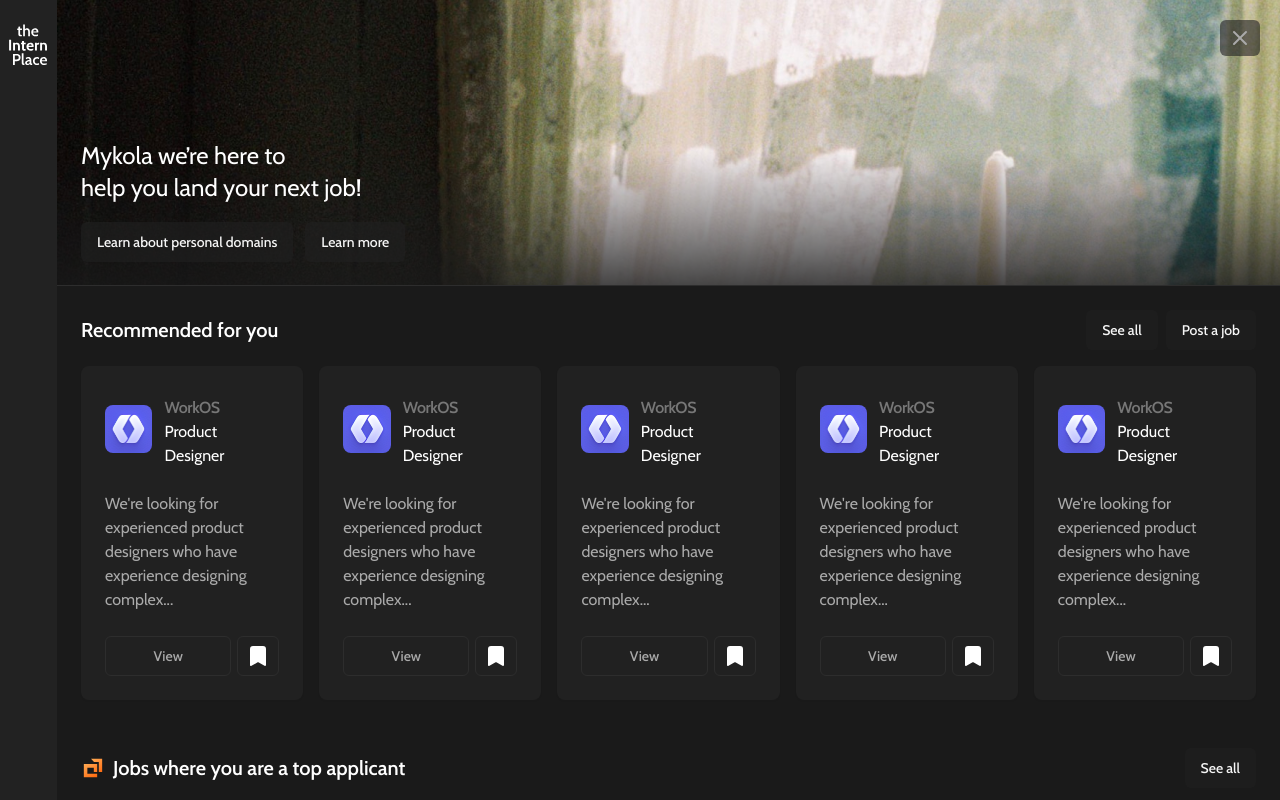
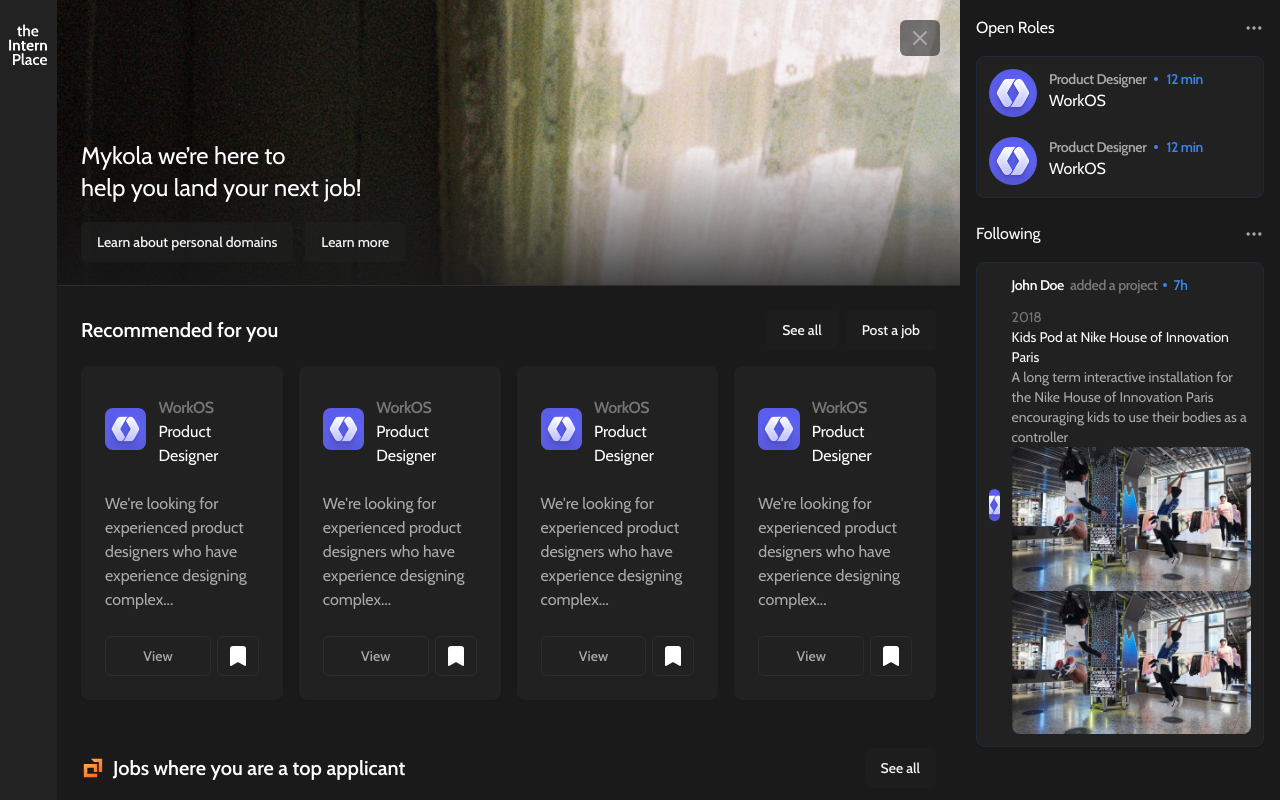
Before and after one commit to kemerald25/the-intern-placee, a React (Vite) app: page / in a window 1280 px wide. Shown: the top 800 px of the page. Built offline with nearby package versions, Linux system fonts and the light colour scheme.

Commit message:
fix: tailwind config, feat: start activity panel on home page

```diff
--- a/src/index.css
+++ b/src/index.css
@@ -35,6 +35,13 @@
 		--ring: 222.2 84% 4.9%;
 
 		--radius: 0.5rem;
+
+		--border: 217.2 32.6% 17.5%;
+		--input: 217.2 32.6% 17.5%;
+		--ring: 212.7 26.8% 83.9%;
+		--green-main: 97 58% 56%;
+		--green-light: 97 59% 71%;
+		--blue-light: 215 83% 58%;
 	}
 
 	.dark {
--- a/src/pages/home.tsx
+++ b/src/pages/home.tsx
@@ -1,4 +1,4 @@
-import { MapPin, X } from "lucide-react";
+import { Ellipsis, MapPin, X } from "lucide-react";
 import { useState } from "react";
 import { Bookmark } from "../components/Bookmark";
 import { Button } from "../components/ui/button";
@@ -18,6 +18,8 @@
 
 	return (
 		<RootLayout>
+			<div className="grid grid-cols-[1fr_20rem]">
+				<div>
 					{isHeaderOpen && (
 						<header className="min-h-[17.875rem] pb-6 text-white flex justify-end flex-col w-full relative isolate">
 							{/* Dave me without conscience */}
@@ -63,7 +65,6 @@
 								<JobDetailsBriefCard />
 								<JobDetailsBriefCard />
 								<JobDetailsBriefCard />
-						<JobDetailsBriefCard />
 							</div>
 						</section>
 
@@ -93,6 +94,82 @@
 							</div>
 						</section>
 					</InlinePaddingContainer>
+				</div>
+				<div className="px-4 pt-4 pb-6 space-y-6">
+					<div className="space-y-4">
+						<div className="flex items-center gap-x-4 justify-between">
+							<h2>Open Roles</h2>
+							<button>
+								<Ellipsis size={20} />
+							</button>
+						</div>
+						<Card className="border p-3 space-y-5">
+							<RolesList />
+							<RolesList />
+						</Card>
+					</div>
+					<div className="space-y-4">
+						<div className="flex items-center gap-x-4 justify-between">
+							<h2>Following</h2>
+							<button>
+								<Ellipsis size={20} />
+							</button>
+						</div>
+						<Card className="border p-3 space-y-5">
+							<div className="flex gap-x-3 items-center">
+								<div className="aspect-square size-8 rounded-full overflow-hidden">
+									<img
+										className="w-full h-full object-cover"
+										src="/svgs/demo-logo.svg"
+										alt="demo logo"
+										width={150}
+										height={150}
+									/>
+								</div>
+								<div className="space-y-3">
+									<CardTitle className="text-sm flex gap-x-1.5 items-center">
+										<span className="text-white">John Doe</span>
+										<span className="text-placeholder">added a project</span>
+										<span
+											aria-hidden="true"
+											className="size-1 bg-blue-light rounded-full"></span>
+										<span className="text-blue-light">7h</span>
+									</CardTitle>
+									<div className="text-sm">
+										<p className="text-placeholder">2018</p>
+										<div>
+											<h3 className="text-sm text-white">
+												Kids Pod at Nike House of Innovation Paris
+											</h3>
+											<p>
+												A long term interactive installation for the Nike House
+												of Innovation Paris encouraging kids to use their bodies
+												as a controller
+											</p>
+										</div>
+										<div className="flex items-center gap-x-2 flex-wrap">
+											<img
+												src="/images/following-demo.png"
+												className="rounded-lg w-full object-cover"
+												alt=""
+												width={120}
+												height={80}
+											/>
+											<img
+												src="/images/following-demo.png"
+												className="rounded-lg w-full object-cover"
+												alt=""
+												width={120}
+												height={80}
+											/>
+										</div>
+									</div>
+								</div>
+							</div>
+						</Card>
+					</div>
+				</div>
+			</div>
 		</RootLayout>
 	);
 }
@@ -157,7 +234,7 @@
 					</div>
 				</div>
 				<div className="flex items-center gap-x-2">
-					<div className="bg-green-light/[7] rounded-lg px-3 py-1.5">
+					<div className="bg-green-light/[0.07] rounded-lg px-3 py-1.5">
 						<p className="text-green-light text-sm">1200 $</p>
 					</div>
 					<Bookmark isBookmarked={false} />
@@ -181,3 +258,31 @@
 		</Card>
 	);
 };
+
+const RolesList = () => {
+	return (
+		<div className="flex gap-x-3">
+			<div className="aspect-square w-12 rounded-full overflow-hidden">
+				<img
+					className="w-full h-full object-cover"
+					src="/svgs/demo-logo.svg"
+					alt="demo logo"
+					width={150}
+					height={150}
+				/>
+			</div>
+			<div>
+				<CardTitle className="text-placeholder text-sm flex gap-x-2 items-center">
+					<span>Product Designer</span>
+					<span
+						aria-hidden="true"
+						className="size-1 bg-blue-light rounded-full"></span>
+					<span className="text-blue-light">12 min</span>
+				</CardTitle>
+				<CardDescription className="text-base text-white">
+					WorkOS
+				</CardDescription>
+			</div>
+		</div>
+	);
+};
--- a/tailwind.config.js
+++ b/tailwind.config.ts
@@ -1,5 +1,6 @@
-/** @type {import('tailwindcss').Config} */
-module.exports = {
+import type { Config } from "tailwindcss";
+
+const config = {
 	darkMode: ["class"],
 	content: [
 		"./pages/**/*.{ts,tsx}",
@@ -59,6 +60,9 @@
 					main: "hsl(var(--green-main) / <alpha-value>)",
 					light: "hsl(var(--green-light) / <alpha-value>)",
 				},
+				blue: {
+					light: "hsl(var(--blue-light) / <alpha-value>)",
+				}
 			},
 			borderRadius: {
 				lg: "var(--radius)",
@@ -82,4 +86,6 @@
 		},
 	},
 	plugins: [require("tailwindcss-animate")],
-};
+} satisfies Config;
+
+export default config;
```
Also changed, not shown: public/images/following-demo.png (added). Lines whose indentation alone changed are shown as unchanged.
